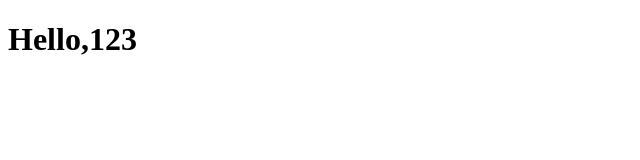
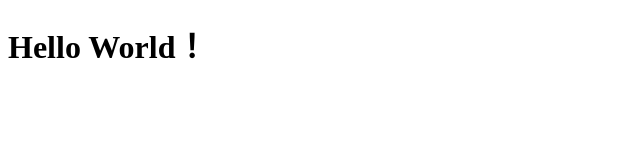
Before and after one commit to guozhiliang0911/guozhiliang0911, a plain HTML site: page index.html in a window 1280 px wide. Shown: the whole page, without its empty margins (0-640 px from the left). Drawn offline with Linux system fonts and the light colour scheme.

Commit message:
修改index

```diff
--- a/index.html
+++ b/index.html
@@ -7,6 +7,6 @@
     <title>index</title>
 </head>
 <body>
-    <h1>Hello,123</h1>
+    <h1>Hello World！</h1>
 </body>
 </html>
```
